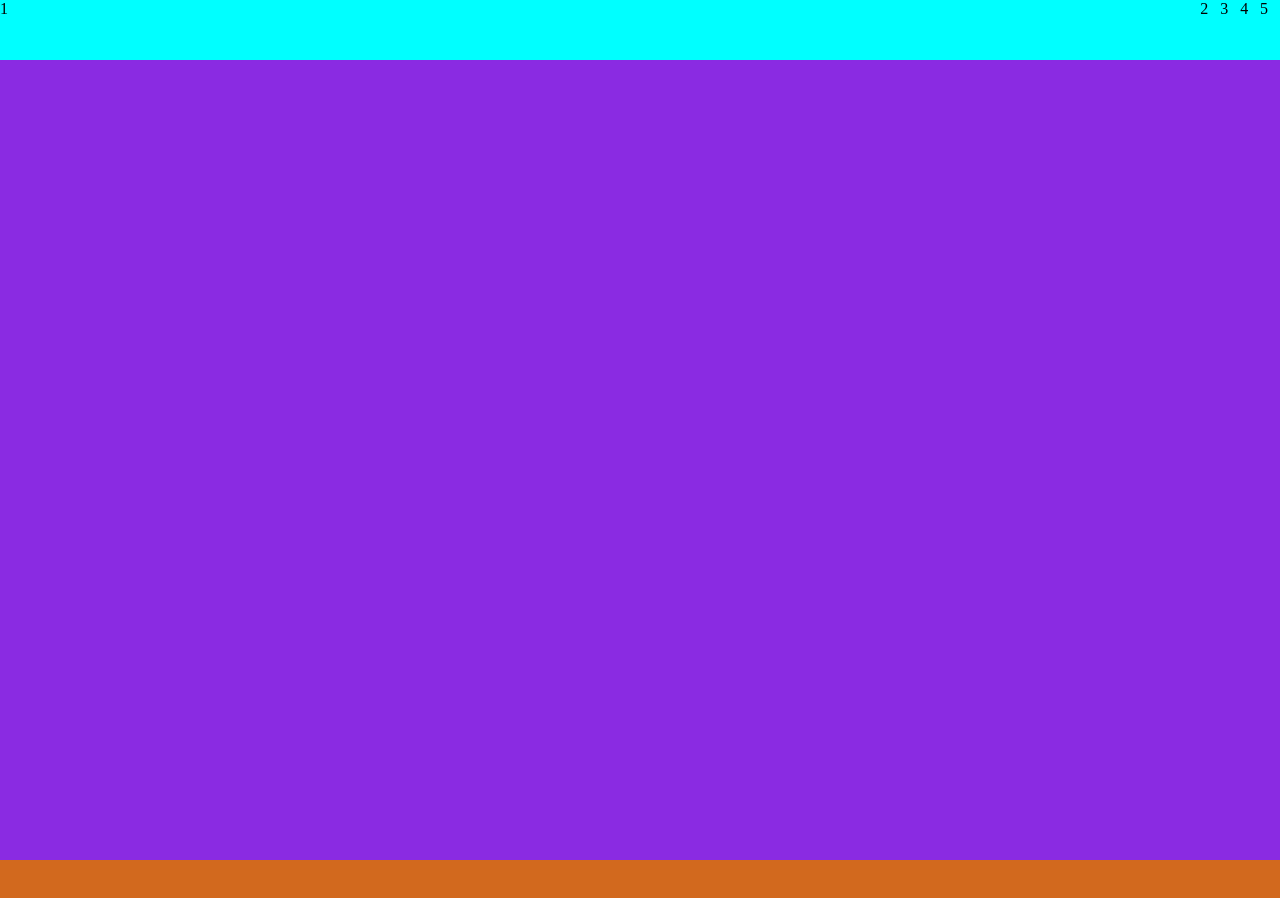
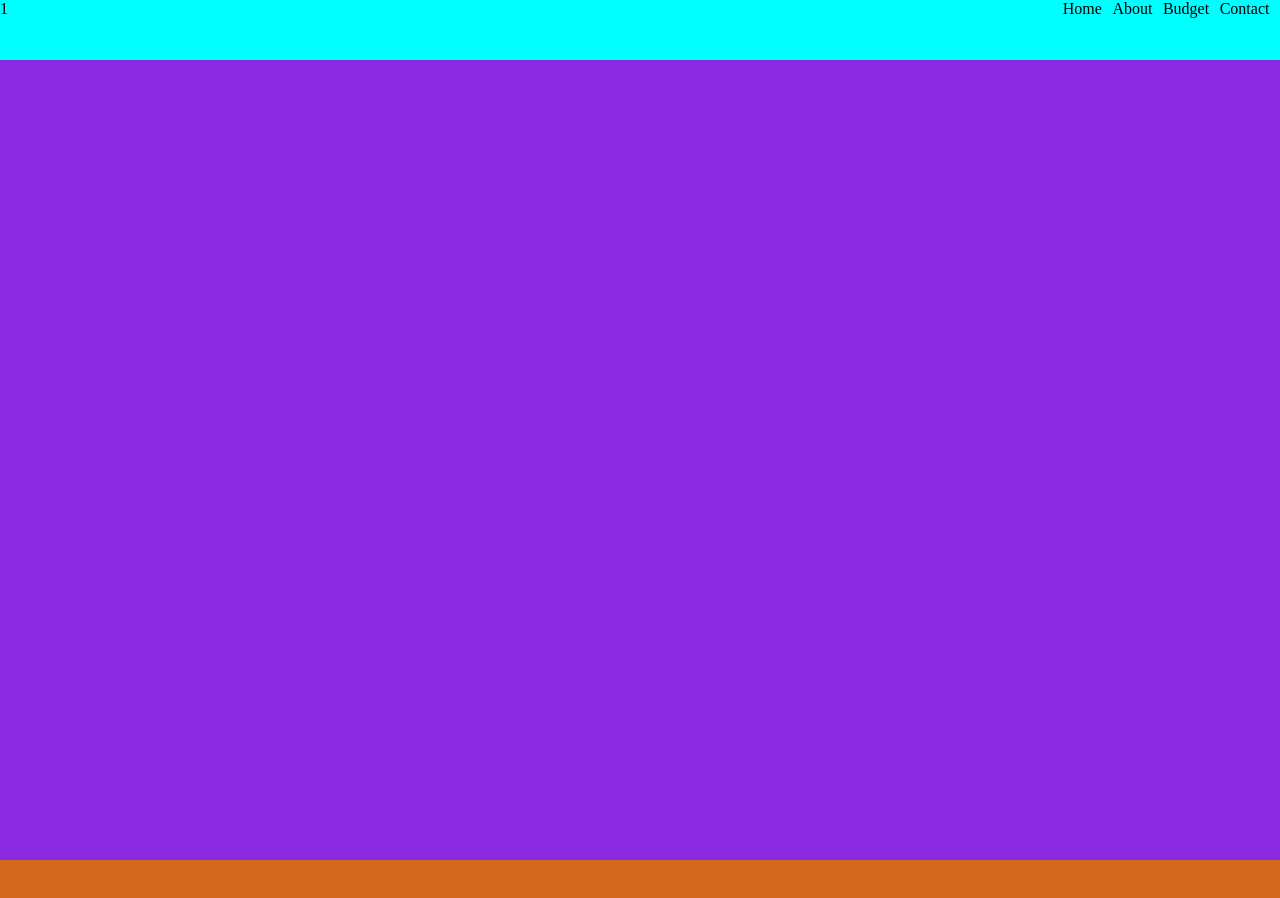
Before and after one commit to ccmoralesj/Basic-Template, a plain HTML site: page index.html in a window 1280 px wide. Shown: the top 898 px of the page. Drawn offline with Linux system fonts and the light colour scheme.

Commit message:
changing names of the templates

```diff
--- a/index.html
+++ b/index.html
@@ -9,10 +9,10 @@
 <body>
     <nav class="navbar">
         <div class="nav-item">1</div>
-        <a class="nav-item" onclick="navGoTo('#home');">2</a>
-        <a class="nav-item" onclick="navGoTo('#about');">3</a>
-        <a class="nav-item" onclick="navGoTo('#budget');">4</a>
-        <a class="nav-item" onclick="navGoTo('#contact');">5</a>
+        <a class="nav-item" onclick="navGoTo('#home');">Home</a>
+        <a class="nav-item" onclick="navGoTo('#about');">About</a>
+        <a class="nav-item" onclick="navGoTo('#budget');">Budget</a>
+        <a class="nav-item" onclick="navGoTo('#contact');">Contact</a>
     </nav>
     <section class="main">
         <section id="home" class="main-item">
```
